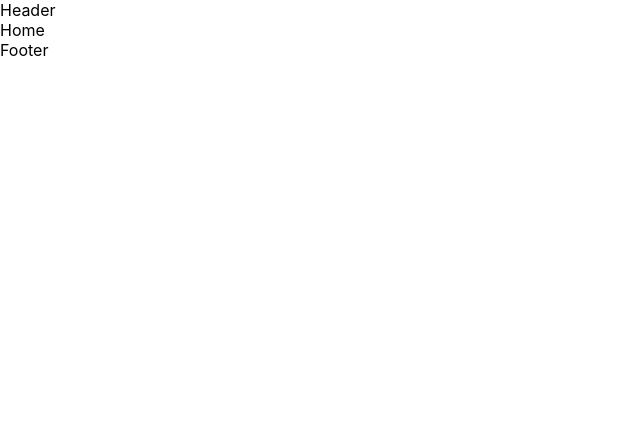
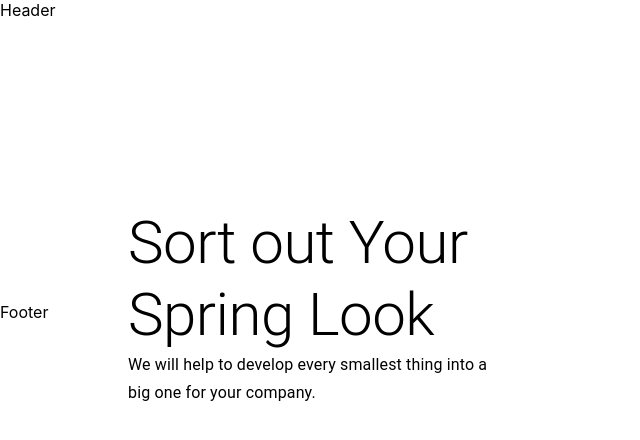
Before and after one commit to sagar-vaghela/tech-test, a React (Create React App) app: page / in a window 1280 px wide. Shown: the top 440 px of the page, without its empty margins (0-640 px from the left). Built offline with nearby package versions, Linux system fonts and the light colour scheme.

Commit message:
create home page startup

```diff
--- /dev/null
+++ b/src/components/Home/Hero.tsx
@@ -0,0 +1,35 @@
+// import { Link } from "react-router-dom";
+import Typography from '@material-ui/core/Typography';
+
+const Hero = () => {
+  return (
+    <div className="container">
+      <div className="left">
+        <div className="left-wrapper">
+
+          <Typography variant="h2">
+            Sort out Your <br /> Spring Look
+          </Typography>
+          <Typography variant="subtitle1">
+            We will help to develop every smallest thing into a <br />
+            big one for your company.
+          </Typography>
+          <div style={{marginTop: '25px'}}>
+          {/* <Link to={`/categories`}>
+           <Button> Shop </Button>
+          </Link> */}
+          </div>
+        </div>
+      </div>
+
+      {/* <Right>
+        <RightContainer>
+          <Image src="https://i.ibb.co/gTYrRfZ/shop-image2.jpg" />
+          <Image src="https://i.ibb.co/gTYrRfZ/shop-image2.jpg" />
+        </RightContainer>
+      </Right> */}
+    </div>
+  );
+};
+
+export default Hero;
--- a/src/containers/Home/index.tsx
+++ b/src/containers/Home/index.tsx
@@ -1,7 +1,10 @@
+import Hero from "../../components/Home/Hero";
+import '../../css/home.css';
+
 const Home = () => {
   return (
     <div>
-        Home
+        <Hero />
     </div>
   );
 };
--- /dev/null
+++ b/src/css/home.css
@@ -0,0 +1,16 @@
+.container{
+    margin-top: 6rem;
+    display: flex;
+    align-items: center;
+    justify-content: space-between;
+    margin-left: 8rem;
+    padding-top: 6rem;
+    height: 90px;
+}
+.left{
+    flex: 1;
+  height: 100px;
+}
+.left-wrapper{
+    flex: 1;
+}
```
Also changed, not shown: 1 other file (tests, documents, lock files or other folders).
